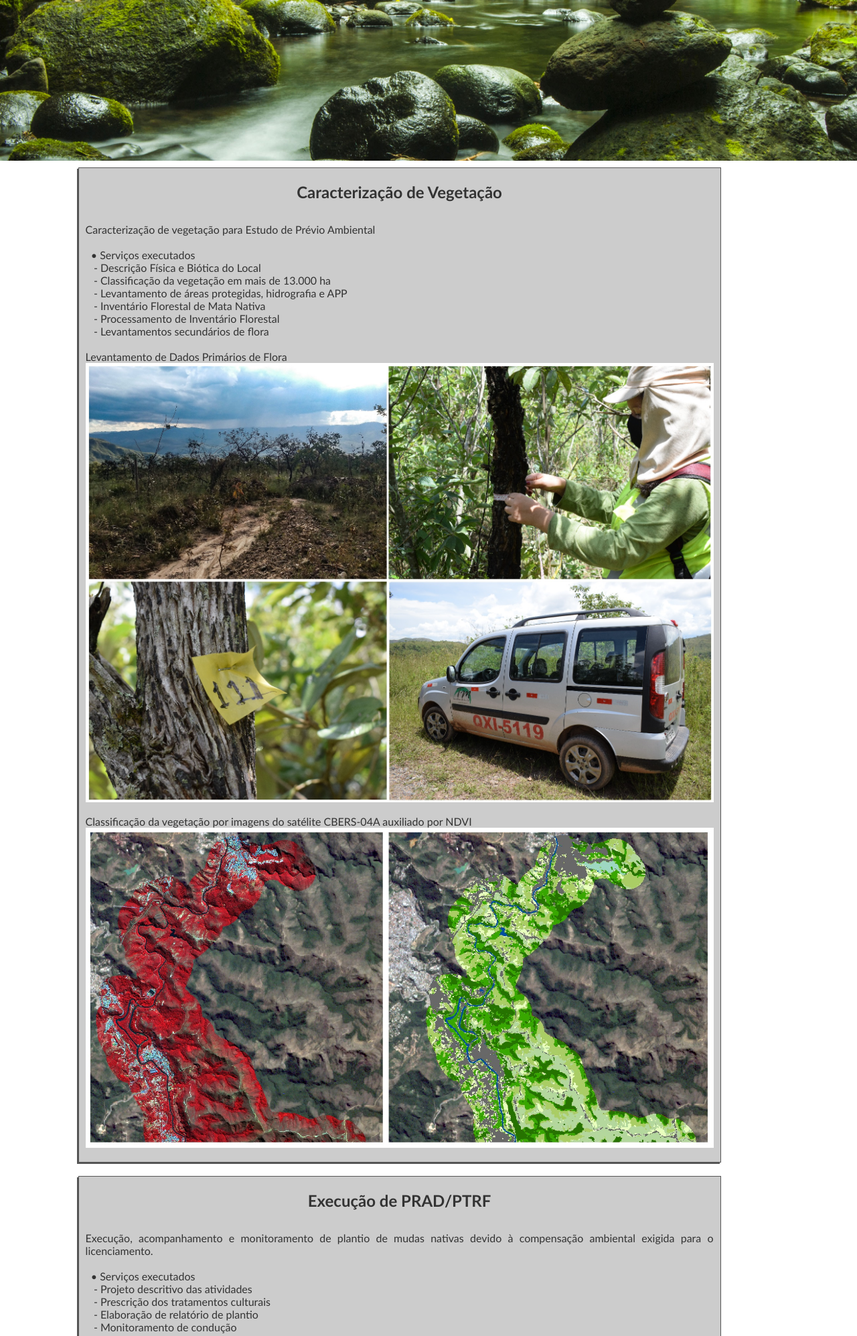
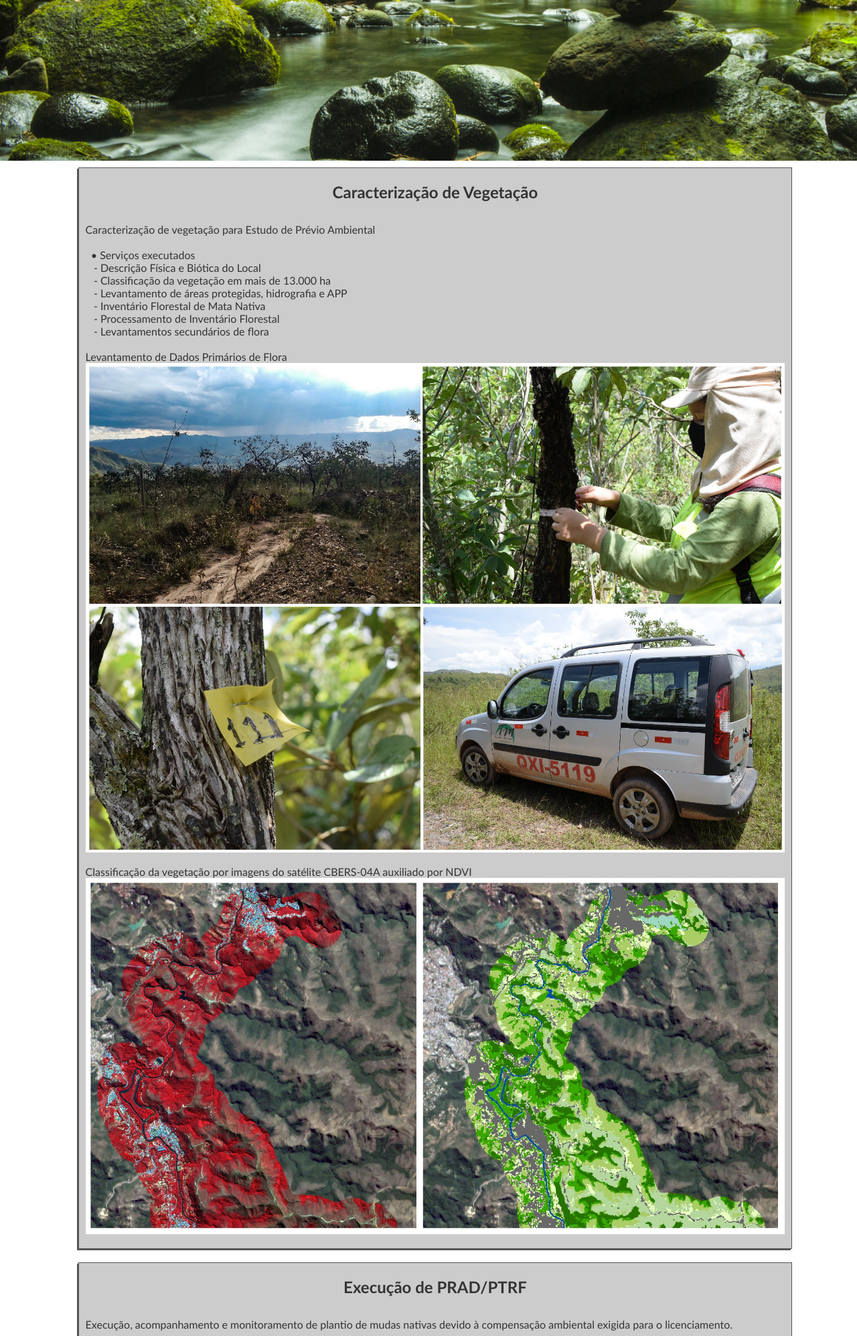
Before and after one commit to tarcomurilo/s-tmambiental, a PHP site: page /uteis.html in a window 1280 px wide. Shown: the part 336-2331 px from the top of the page at 67% size. Run offline with PHP 8.4, Linux system fonts and the light colour scheme.

Commit message:
Update uteishtml.css

```diff
--- a/css/uteishtml.css
+++ b/css/uteishtml.css
@@ -134,7 +134,7 @@ body {
 	margin:10px;
 	display:inline-block;
 	min-height:300px;
-	max-width:90%;
+	min-width:100%;
 	background-color:#CCCCCC;
 	box-shadow:-2px 2px #555555;
 	border: 1px SOLID #555555;
@@ -262,7 +262,7 @@ body {
 		min-height:490px;
 		width:90%;
 		max-width:800px;
-		min-width:640;
+		min-width:330;
 		background-color:#CCCCCC;
 		box-shadow:-2px 2px #555555;
 		border: 1px SOLID #555555;
```
